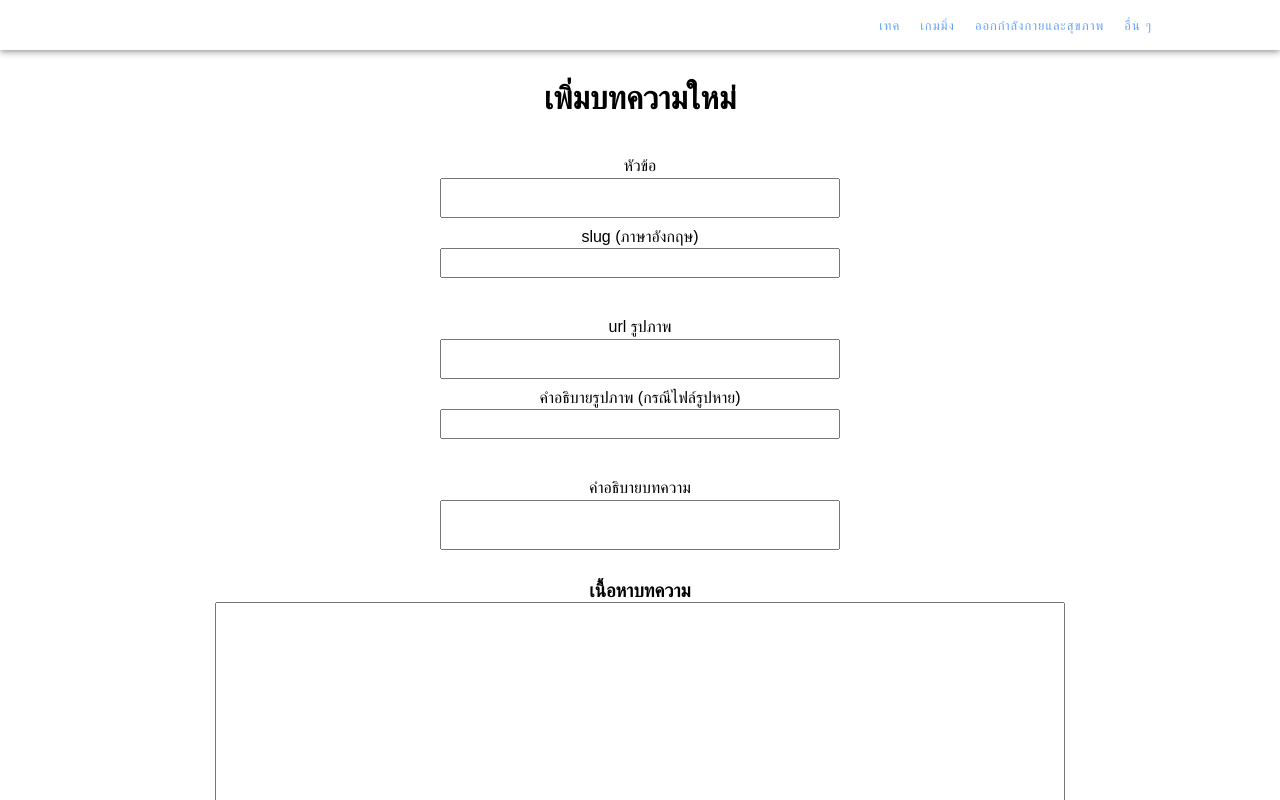
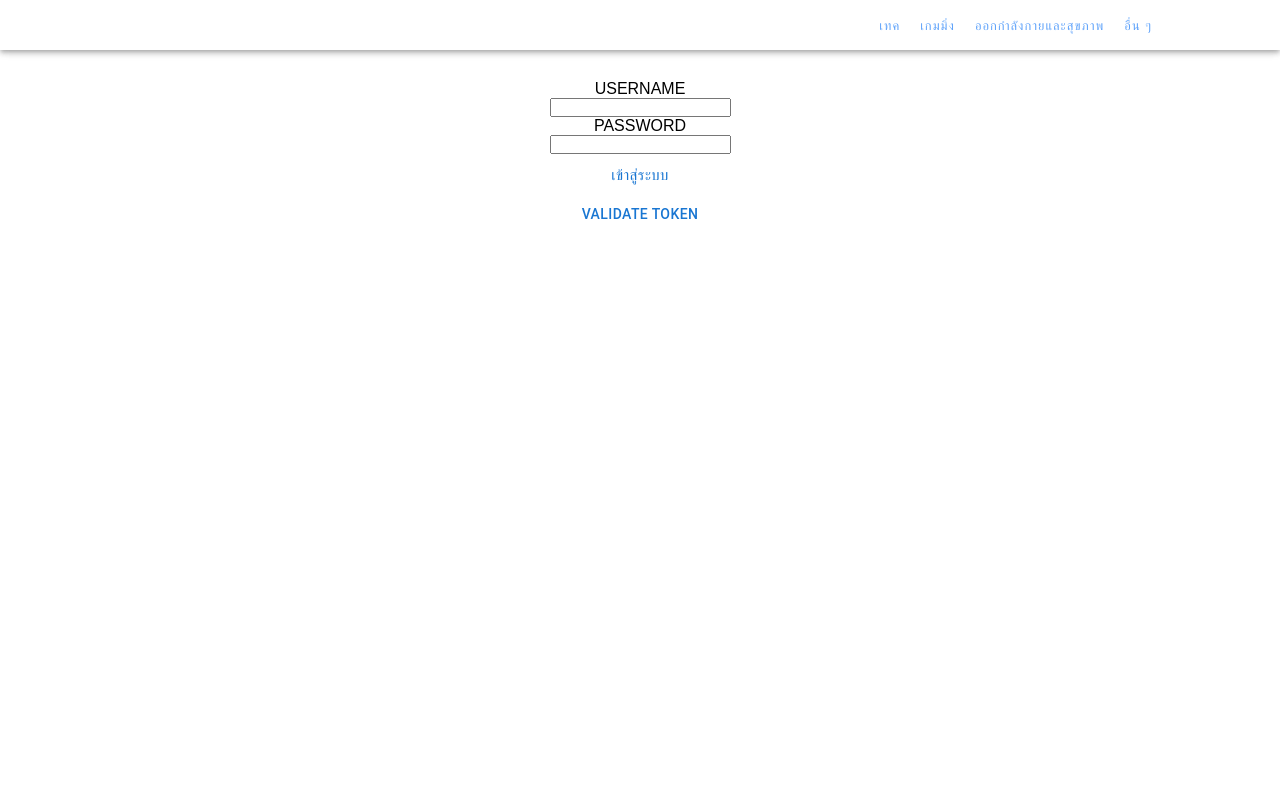
Before and after one commit to kiart-tantasi/nextjs-blog-typescript-mongodb, a Next.js app: page /new-article in a window 1280 px wide. Shown: the top 800 px of the page. Built offline with nearby package versions, Linux system fonts and the light colour scheme.

Commit message:
added validate jwt token api

```diff
--- a/components/ฺBlog/_ArticleForm.tsx
+++ b/components/ฺBlog/_ArticleForm.tsx
@@ -48,6 +48,7 @@ const ArticleForm = (props:ArticleForm) => {
         const markdown = textAreaRef.current!.value;
         const category = props.article? props.article.category: categoryValue;
         const slug = props.article? props.article.slug: slugify(slugRef.current!.value);
+        const date = props.article? props.article.date: Date.now();
 
         if (props.article === undefined) {
             if (!title.length || !img.length || !alt.length || !desc.length || !markdown.length || !slug.length || categoryValue === "") {
@@ -67,11 +68,18 @@ const ArticleForm = (props:ArticleForm) => {
             alt: alt,
             desc: desc,
             markdown: markdown,
-            date: Date.now(),
+            date: date,
             category: category,
             slug: slug
         }
-        const result = await props.handleRequest(sendingData);
+        const token = localStorage.getItem("adminToken");
+        let result;
+        if (props.article && token) {
+            const sendingDataWithToken = {...sendingData, token: token};
+            result = await props.handleRequest(sendingDataWithToken);
+        } else {
+            result = await props.handleRequest(sendingData);
+        }
 
         if (result === false) return;
 
--- a/pages/api/edit-article.tsx
+++ b/pages/api/edit-article.tsx
@@ -4,7 +4,10 @@ import { MongoClient } from 'mongodb';
 export default function newArticle(req: NextApiRequest, res: NextApiResponse) {
     if (req.method === "PUT") {
         const {category, slug} = req.body;
-        console.log("REQ.BODY:", req.body);
+        if (!category || !slug) {
+            res.status(400).json({message:"missing some data"});
+            return;
+        }
 
         const editArticle = async() => {
             try {
--- a/pages/api/login-admin.tsx
+++ b/pages/api/login-admin.tsx
@@ -7,8 +7,6 @@ export default function newArticle(req: NextApiRequest, res: NextApiResponse) {
     if (req.method === "POST") {
         const {username, password} = req.body;
         if (!username || !password ) throw new Error("missing information");
-
-        console.log(req.body);
 
         const dbUrl = process.env.DB_URL as string;
         const client = new MongoClient(dbUrl);
@@ -29,7 +27,7 @@ export default function newArticle(req: NextApiRequest, res: NextApiResponse) {
 
                 const token = jwt.sign({
                     date: {username: username},
-                    exp: Math.floor(Date.now() / 1000) + 600 // 10 mins (600 seconds)
+                    exp: Math.floor(Date.now() / 1000) + 20 // 20s just for testing
                 }, privateKey);
                 client.close();
 
--- /dev/null
+++ b/pages/api/validate-token.tsx
@@ -0,0 +1,21 @@
+import type { NextApiRequest, NextApiResponse } from 'next';
+import jwt from "jsonwebtoken";
+
+export default function newArticle(req: NextApiRequest, res: NextApiResponse) {
+    const body = req.body;
+    const { token } = body;
+
+    if (!token) {
+        res.status(400).json({message:"no token found"});
+        return;
+    } else {
+        const privateKey = process.env.PRIVATE_KEY as string;
+        jwt.verify(token, privateKey, function(err: any) {
+            if (err) {
+                res.status(400).json({message:"invalid token"});
+            } else {
+                res.status(200).json({message:"token verified successfully"});
+            }
+        });
+    }
+}
--- a/pages/new-article.tsx
+++ b/pages/new-article.tsx
@@ -4,7 +4,7 @@ import { Article } from "../models/article";
 import Button from '@mui/material/Button';
 
 const NewArticle = () => {
-    const [isLoggedIn, setIsLoggedIn] = useState(true);
+    const [isLoggedIn, setIsLoggedIn] = useState(false);
     const usernameRef = useRef<HTMLInputElement>(null);
     const passwordRef = useRef<HTMLInputElement>(null);
 
@@ -32,29 +32,32 @@ const NewArticle = () => {
         e.preventDefault();
         alert("เข้าสู่ระบบสำเร็จ");
         setIsLoggedIn(true);
+        return;
 
-        // const loginAdmin = async() => {
-        //     const username = usernameRef.current!.value;
-        //     const password = passwordRef.current!.value;
-        //     if (!username.length || !password.length) {
-        //         alert("โปรดระบุ username และ password");
-        //         return;
-        //     }
-        //     const response = await fetch("/api/login-admin", {
-        //         method: "POST",
-        //         headers: {"Content-Type" : "application/json"},
-        //         body: JSON.stringify({username,password})
-        //     });
+        const loginAdmin = async() => {
+            const username = usernameRef.current!.value;
+            const password = passwordRef.current!.value;
+            if (!username.length || !password.length) {
+                alert("โปรดระบุ username และ password");
+                return;
+            }
+            const response = await fetch("/api/login-admin", {
+                method: "POST",
+                headers: {"Content-Type" : "application/json"},
+                body: JSON.stringify({username,password})
+            });
 
-        //     if (!response.ok) {
-        //         alert("เข้าสู่ระบบล้มเหลว !");
-        //     } else {
-        //         alert("เข้าสู่ระบบสำเร็จ");
-        //     }
-        //     const json = await response.json();
-        //     console.log("JSON:", json);
-        // }
-        // loginAdmin();
+            if (!response.ok) {
+                alert("โปรดตรวจสอบ username และ password");
+            } else {
+                alert("เข้าสู่ระบบสำเร็จ");
+                const json:{message:string; token:string} = await response.json();
+                const adminToken = json.token;
+                localStorage.setItem("adminToken", adminToken);
+                setIsLoggedIn(true);
+            }
+        }
+        loginAdmin();
     }
 
     // const handleRegisterAdmin = async(username:string, password:string, firstName:string, lastName:string) => {
@@ -76,18 +79,38 @@ const NewArticle = () => {
     //     }
     // }
 
+    const verifyToken = async() => {
+        const adminToken = localStorage.getItem("adminToken");
+        if (!adminToken) {
+            alert("no admin token found");
+            return;
+        }
+        const response = await fetch("/api/validate-token", {
+            method: "POST",
+            headers: {"Content-Type" : "application/json"},
+            body: JSON.stringify({token: adminToken})
+        });
+        if (!response.ok) {
+            alert("failed!!!");
+            localStorage.removeItem("adminToken");
+        } else {
+            alert("สำเร็จ");
+        }
+        const json = await response.json();
+    }
+
     if (isLoggedIn) return <ArticleForm handleRequest={handleAddNewArticle} />;
 
     return (
         <div className="row" style={{textAlign:"center"}}>
             <form onSubmit={handleSubmitLogIn}>
-                <h4>ใส่อะไรก็ได้ครับ</h4><br />
                 <label htmlFor="id">USERNAME</label><br />
                 <input type="text" ref={usernameRef} /><br />
                 <label htmlFor="password">PASSWORD</label><br />
                 <input type="password" ref={passwordRef} /><br />
                 <Button type="submit" size="large">เข้าสู่ระบบ</Button>
             </form>
+            <Button onClick={verifyToken}>validate token</Button>
         </div>
     )
 }
--- a/tsconfig.json
+++ b/tsconfig.json
@@ -15,6 +15,6 @@
     "jsx": "preserve",
     "incremental": true
   },
-  "include": ["next-env.d.ts", "**/*.ts", "**/*.tsx", "pages/article-sample"],
+  "include": ["next-env.d.ts", "**/*.ts", "**/*.tsx"],
   "exclude": ["node_modules"]
 }
```
Also changed, not shown: pages/edit/[slug].tsx (+6 -1 lines).
